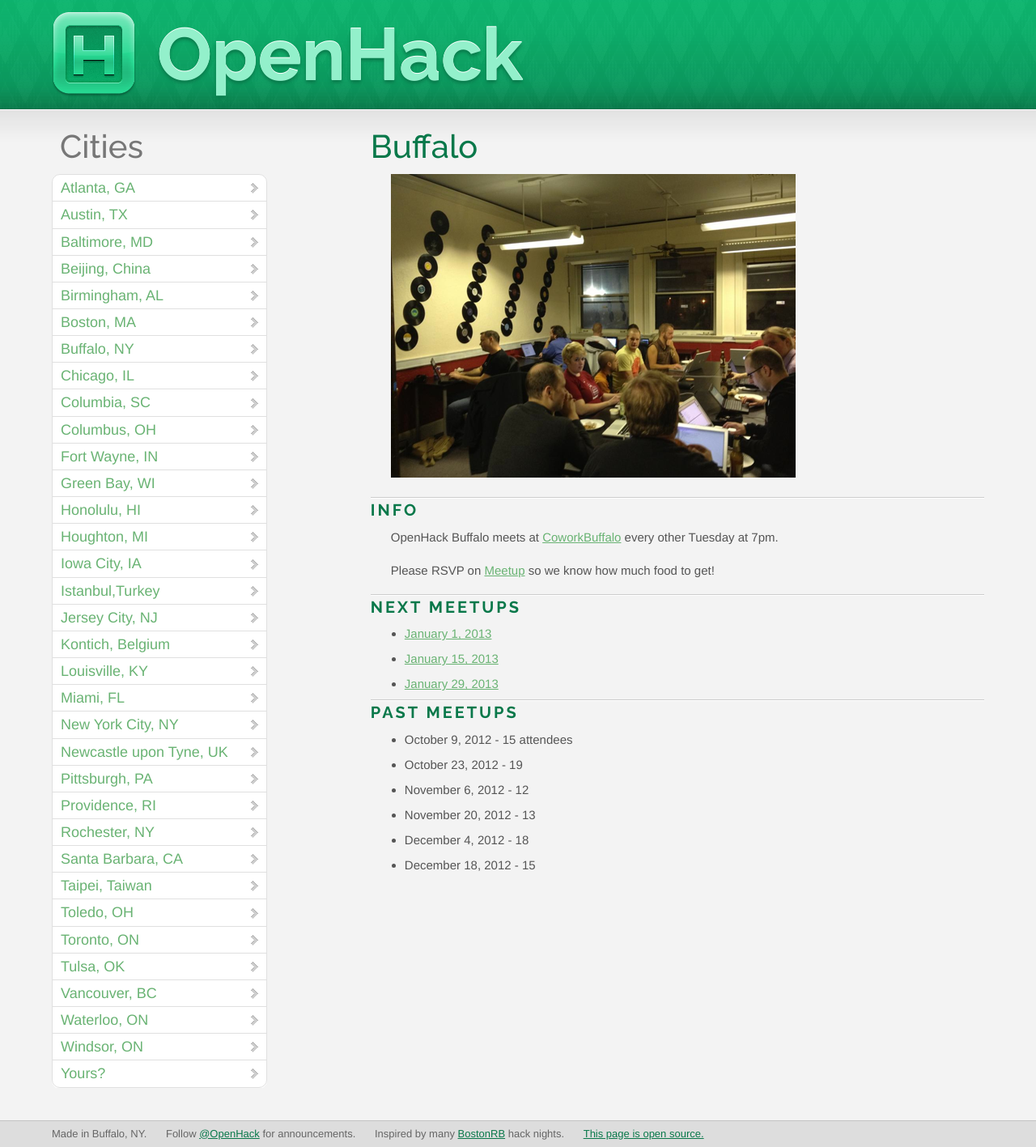
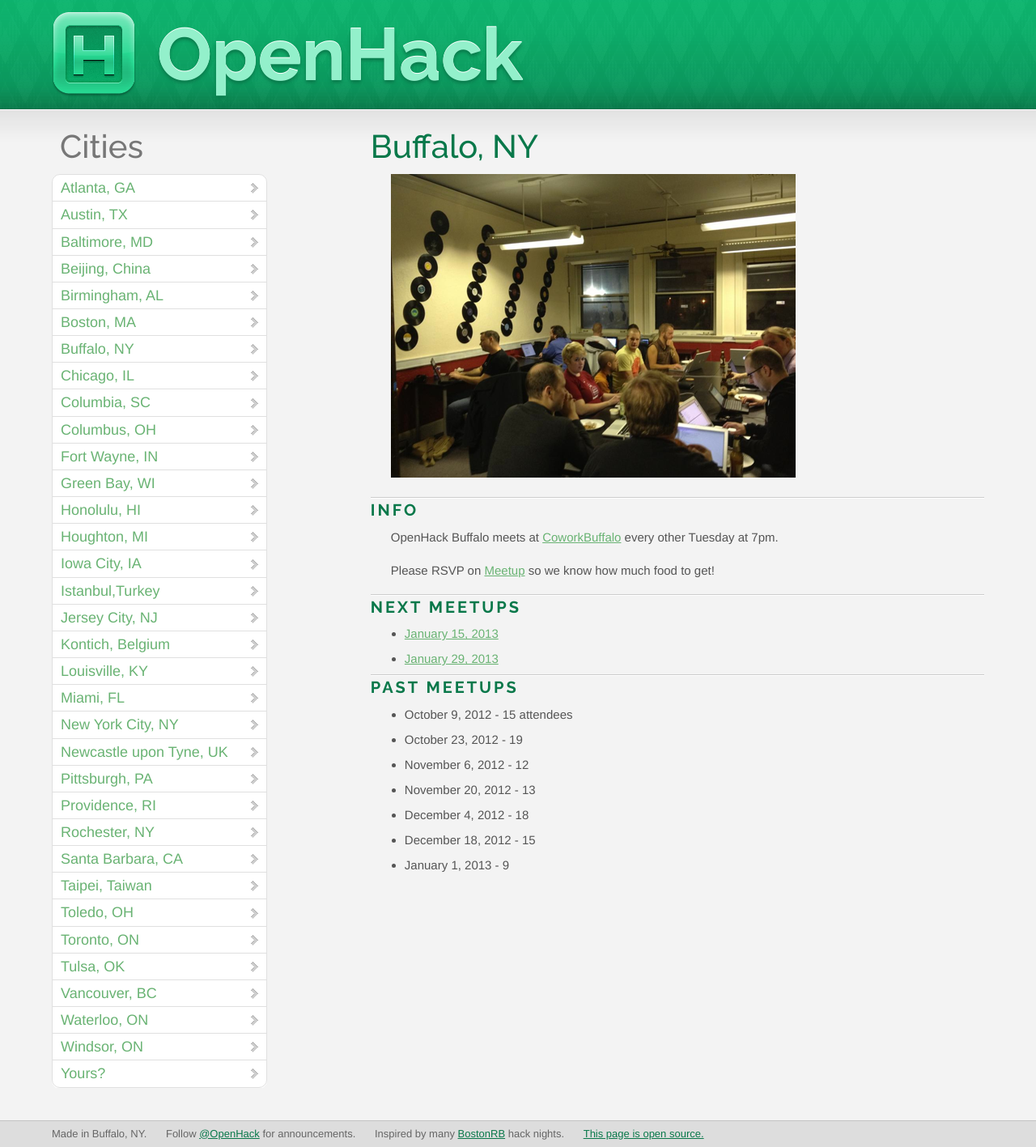
Before and after one commit to OpenHack/openhack.github.com, a Jekyll site: the page built from buffalo/index.markdown, in a window 1280 px wide. Shown: the whole page at 81% size. Built offline with Jekyll 4.4.1, drawn with Linux system fonts in a browser that asks for light colours; nearby versions of some CDN libraries; Markdown is read by kramdown in place of the engine named in the settings; comment, search, counter and statistics services are not loaded.

Commit message:
Record buffalo's 1/1 meeting

```diff
--- a/buffalo/index.markdown
+++ b/buffalo/index.markdown
@@ -3,7 +3,7 @@
 title: OpenHack - Buffalo, NY
 ---
 
-## Buffalo
+## Buffalo, NY
 
 ![October 23](/buffalo/october.png)
 
@@ -27,3 +26,4 @@
 * November 20, 2012 - 13
 * December 4, 2012 - 18
 * December 18, 2012 - 15
+* January 1, 2013 - 9
```
Also changed, not shown: other parts of buffalo/index.markdown (+0 -1 lines).
